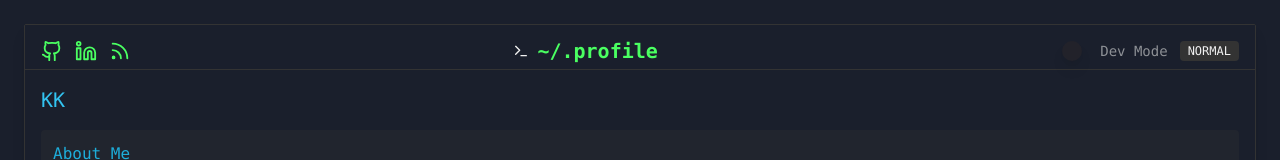
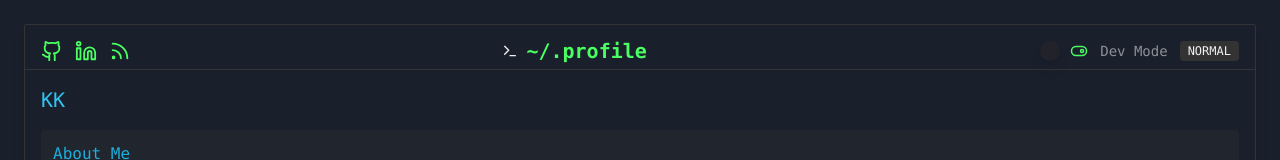
Before and after one commit to kannandreams/kannandreams.github.io, a React (Vite) app: page / in a window 1280 px wide. Shown: the top 160 px of the page. Built offline with nearby package versions, Linux system fonts and the light colour scheme.

Commit message:
Fix: Dev mode toggle not working
Fixes the dev mode toggle functionality.

```diff
--- a/src/components/VimTerminal.tsx
+++ b/src/components/VimTerminal.tsx
@@ -1,6 +1,6 @@
 
 import React, { useState, useEffect, useRef } from 'react';
-import { Terminal, FileText, Wrench } from 'lucide-react';
+import { Terminal, FileText, Wrench, ToggleLeft, ToggleRight } from 'lucide-react';
 import { cn } from '@/lib/utils';
 import VimCommandLine from './VimCommandLine';
 import VimSkills from './VimSkills';
@@ -89,9 +89,15 @@ const VimTerminal: React.FC = () => {
     console.log("Dev mode toggled:", checked);
   };
 
+  // Add a class to the container based on the mode
+  const containerClasses = cn(
+    "terminal-container min-h-screen max-w-7xl mx-auto overflow-hidden font-mono text-[0.95rem]",
+    !devMode && "glass-morphism recruiter-mode"
+  );
+
   // Top menu: icons (left), title (center), toggle + vim mode status (right)
   return (
-    <div className={cn("terminal-container min-h-screen max-w-7xl mx-auto overflow-hidden font-mono text-[0.95rem]", !devMode && "glass-morphism")}>
+    <div className={containerClasses}>
       {/* Unified Menu Bar */}
       <div className="flex items-center justify-between px-4 pt-3 pb-1 border-b border-terminal-border bg-terminal-background">
         {/* Social Icons (left) */}
@@ -117,6 +123,8 @@ const VimTerminal: React.FC = () => {
         <div className="flex items-center gap-3">
           {/* Dev/Recruiter toggle switch */}
           <div className="flex items-center gap-2">
+            <div className="flex items-center space-x-2">
+              {!devMode && <ToggleLeft size={18} className="text-terminal-muted" />}
               <Switch
                 checked={devMode}
                 onCheckedChange={handleDevModeToggle}
@@ -124,7 +132,9 @@ const VimTerminal: React.FC = () => {
                 aria-label="Dev Mode Toggle"
                 className="data-[state=checked]:bg-terminal-bright-green data-[state=unchecked]:bg-terminal-border"
               />
-            <span className="ml-2 text-terminal-muted select-none text-sm">
+              {devMode && <ToggleRight size={18} className="text-terminal-bright-green" />}
+            </div>
+            <span className="ml-1 text-terminal-muted select-none text-sm">
               {devMode ? "Dev Mode" : "Recruiter Mode"}
             </span>
           </div>
@@ -148,6 +158,7 @@ const VimTerminal: React.FC = () => {
         </div>
       </div>
       {/* Main Body */}
+      <div className={devMode ? "" : "recruiter-mode-container"}>
         {devMode ? (
           <>
             <div ref={terminalBodyRef} className="terminal-body h-[calc(100vh-170px)] overflow-y-auto flex flex-col">
@@ -175,6 +186,7 @@ const VimTerminal: React.FC = () => {
           <RecruiterResume />
         )}
       </div>
+    </div>
   );
 };
 
```
Lines whose indentation alone changed are shown as unchanged.
